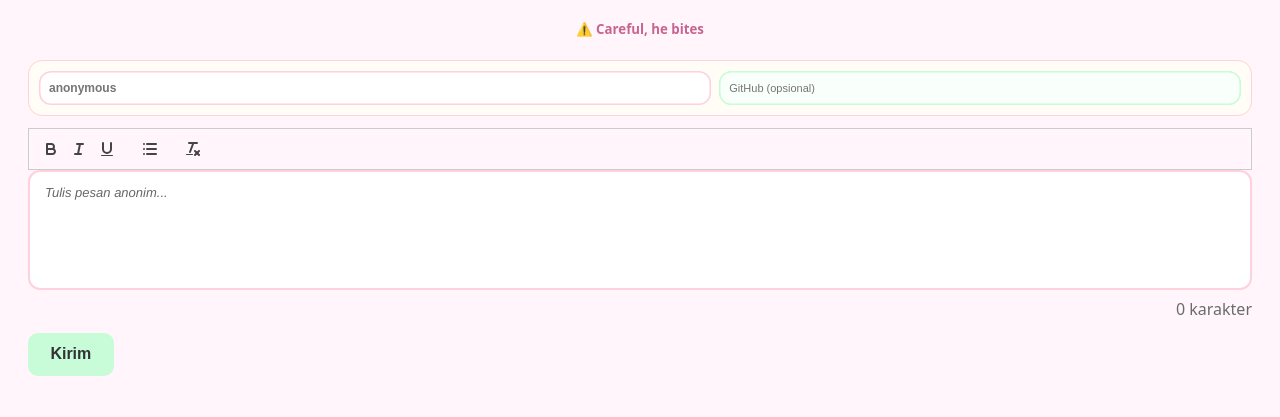
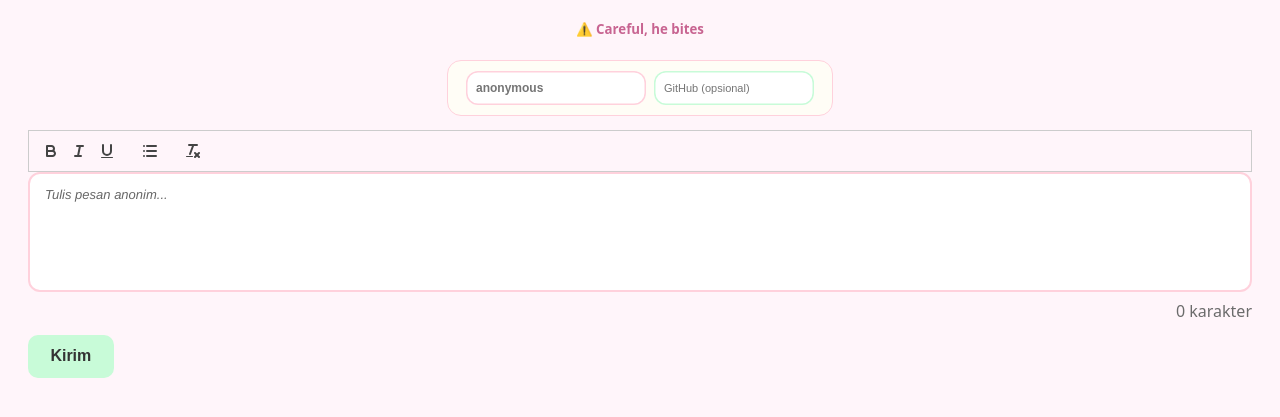
Before and after one commit to Brokenartyy/Sign-my-ata, a plain HTML site: page index.html in a window 1280 px wide. Shown: the part 355-772 px from the top of the page. Drawn offline with nearby package versions, Linux system fonts and the light colour scheme; no server answers.

Commit message:
Update style.css

```diff
--- a/style.css
+++ b/style.css
@@ -53,64 +53,53 @@ button:hover {
   background: #fffdf6;
   border: 1.5px solid #ffd1dc;
   border-radius: 14px;
-  padding: 10px;
-  margin-bottom: 12px;
+  padding: 10px 12px;
+  margin: 0 auto 14px;
 
   display: flex;
   gap: 8px;
+  justify-content: center;
+  max-width: 360px;   /* ⬅️ KUNCI UTAMA */
 }
 
-.identity-box::before {
-  content: "Identitas (opsional)";
-  position: absolute;
-  opacity: 0; /* BIKIN DIA DIAM */
-}
-
-/* base input */
+/* input jangan serakah */
 .identity-box input {
+  width: auto;
+  max-width: 160px;  /* ⬅️ POTONG LEBAR */
   height: 34px;
   padding: 0 10px;
   border-radius: 12px;
   border: none;
   font-size: 12px;
-  outline: none;
-  background: #ffffff;
+  background: #fff;
 }
 
-/* NAME */
+/* name sedikit lebih panjang */
 #nameInput {
-  flex: 1.3;
+  max-width: 190px;
   font-weight: 600;
   box-shadow: inset 0 0 0 1.5px #ffd1dc;
 }
 
-/* GITHUB */
+/* github lebih pendek */
 #githubInput {
-  flex: 1;
+  max-width: 140px;
   font-size: 11px;
-  background: #f9fffb;
   box-shadow: inset 0 0 0 1.5px #c8fbd8;
-}
-
-/* focus */
-#nameInput:focus {
-  box-shadow: inset 0 0 0 1.5px #c86491;
-}
-
-#githubInput:focus {
-  box-shadow: inset 0 0 0 1.5px #4fa3a5;
 }
 
 /* mobile */
 @media (max-width: 600px) {
   .identity-box {
     flex-direction: column;
+    max-width: 240px;
   }
 
   .identity-box input {
-    height: 32px;
+    max-width: 100%;
   }
 }
+
 
 /* ================= COMMENTS ================= */
 .comment {
```
